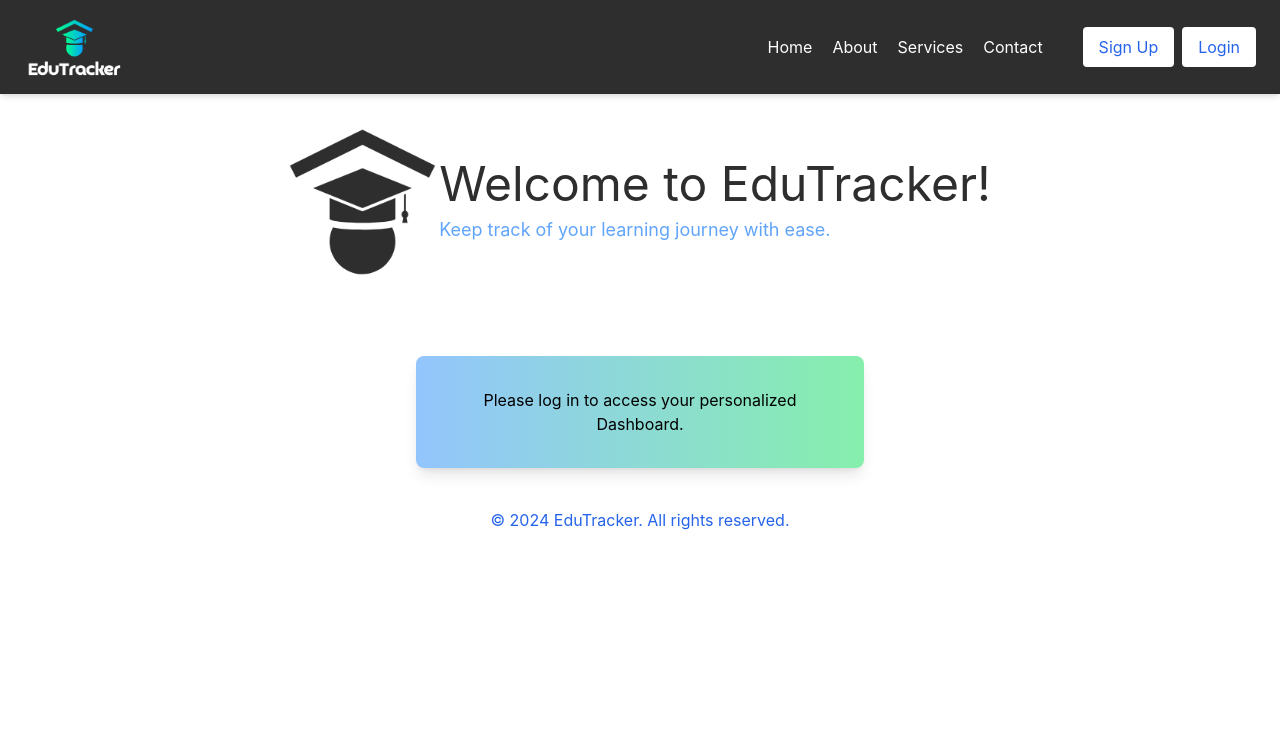
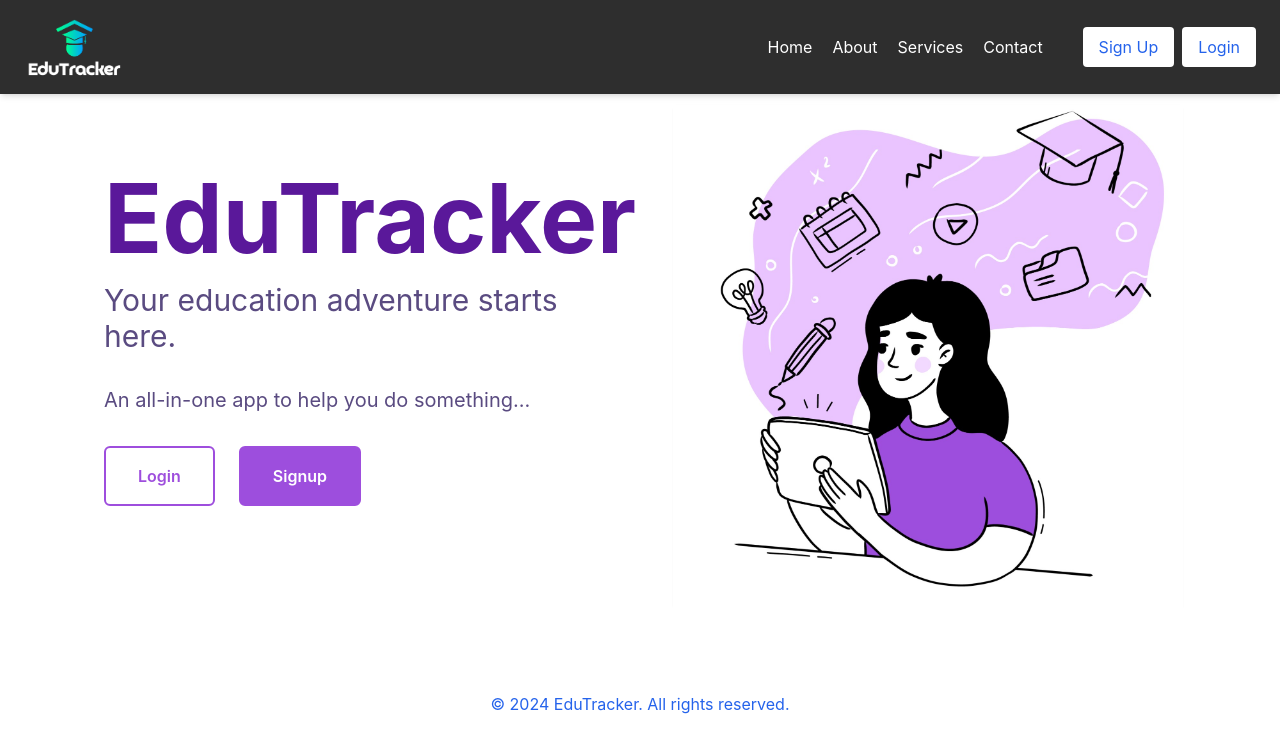
Before and after one commit to Vartika-505/Edu-Tracker, a React (Create React App) app in the folder edutracker-ui/: page / in a window 1280 px wide. Shown: the top 752 px of the page. Built offline with nearby package versions, Linux system fonts and the light colour scheme; the HTML template or start-up script is replaced by a standard one; a web font is replaced by a local one.

Commit message:
Home-ui-changes

```diff
--- a/edutracker-ui/src/pages/Home.js
+++ b/edutracker-ui/src/pages/Home.js
@@ -2,6 +2,8 @@ import React, { useEffect } from 'react';
 import { useNavigate } from 'react-router-dom';
 import Navbar from './Navbar';
 import logo11 from '../logo11.png';
+import picture from '../picture.jpeg';
+
 const Home = ({ token, username, handleLogout }) => {
     const navigate = useNavigate();
 
@@ -14,23 +16,35 @@ const Home = ({ token, username, handleLogout }) => {
     return (
         <div className="min-h-screen bg-white flex flex-col items-center p-6">
             <Navbar token={token} handleLogout={handleLogout} />
-            <br/>
 
-            <header className="flex items-center mb-20 mt-20">
-            <img src={logo11} className='align-center' width="150"/>
-            <div className="text-left">
-                    <h1 className="text-5xl text-[#2e2e2e]">Welcome to EduTracker!</h1>
-                    <p className="text-lg text-blue-400 mt-2">Keep track of your learning journey with ease.</p>
+            <div className="flex flex-row items-center justify-between w-full max-w-6xl mt-10">
+                {/* Left Section */}
+                <div className="w-1/2 text-left p-10 -mt-10">
+                    <h1 className="text-8xl font-bold text-[#5a189a]  mb-4">EduTracker</h1>
+                    <p className="text-3xl text-[#5a4b81] mb-8">Your education adventure starts here.</p>
+                    <p className="text-xl text-[#5a4b81] mb-8">An all-in-one app to help you do something...</p>
+
+                    <div className="flex gap-6">
+                        <button
+                            onClick={() => navigate('/login')}
+                            className="px-8 py-4 bg-white text-[#9e4edd] font-semibold rounded-md border-2 border-[#9e4edd] hover:bg-[#9e4edd] hover:text-white"
+                        >
+                            Login
+                        </button>
+                        <button
+                            onClick={() => navigate('/signup')}
+                            className="px-8 py-4 bg-[#9d4edd] text-white font-semibold rounded-md border-2 border-[#9e4edd] hover:bg-white hover:text-[#9e4edd]"
+                        >
+                            Signup
+                        </button>
+                    </div>
                 </div>
-            </header>
 
-            <main className="bg-gradient-to-r from-blue-300 to-green-300 shadow-lg rounded-lg p-8 w-full max-w-md text-center">
-                {token ? (
-                    <h2 className="text-3xl font-semibold text-blue-700 mb-6">Redirecting to your dashboard...</h2>
-                ) : (
-                    <p className="text-black">Please log in to access your personalized Dashboard.</p>
-                )}
-            </main>
+                {/* Right Section */}
+                <div className="w-1/2 flex justify-center items-center p-10">
+                    <img src={picture} alt="EduTracker" className="max-w-lg rounded-lg" />
+                </div>
+            </div>
 
             <footer className="mt-10 mb-4 text-blue-600">
                 <p>© 2024 EduTracker. All rights reserved.</p>
```
Also changed, not shown: edutracker-ui/src/picture.jpeg (added).
